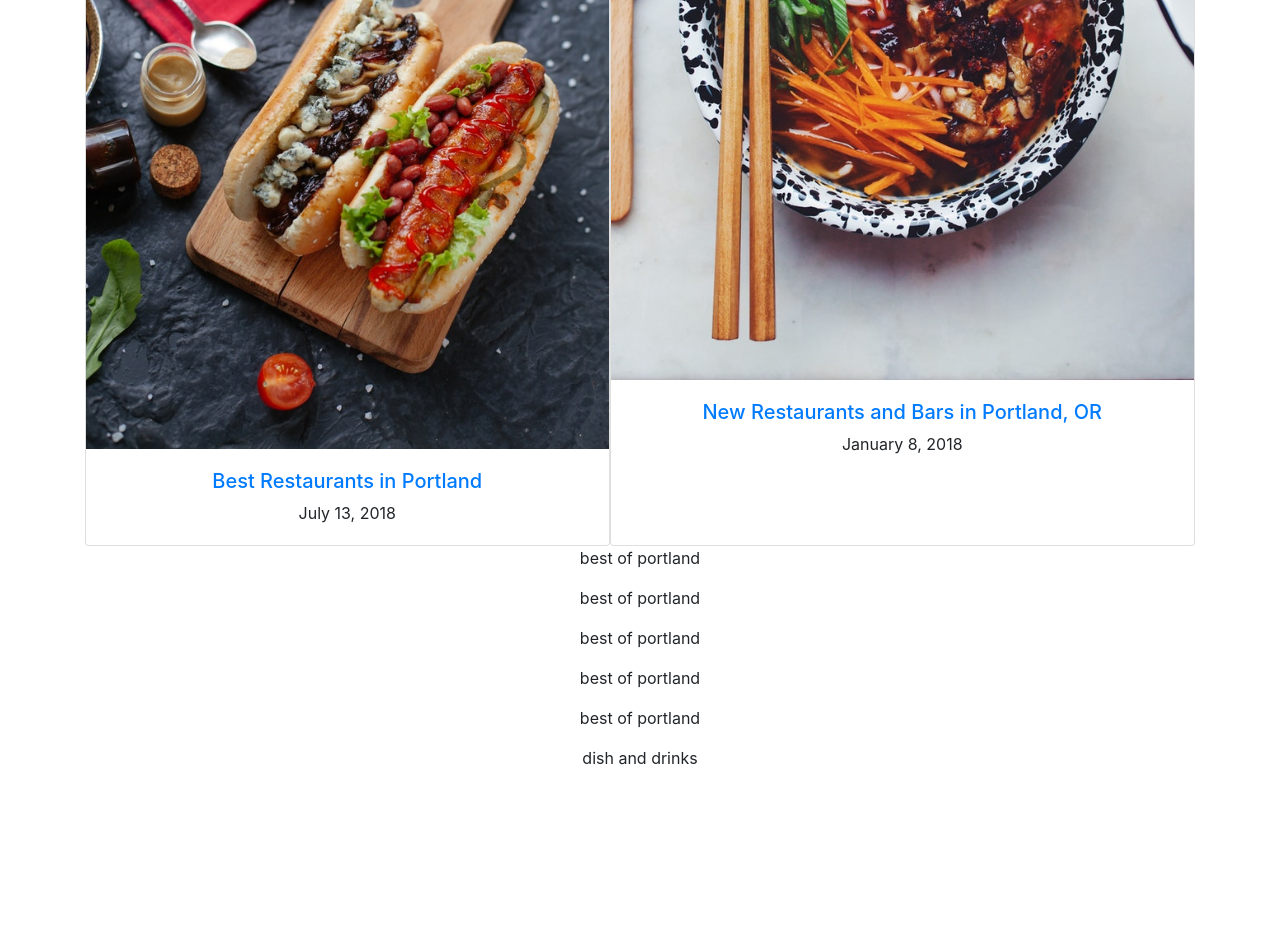
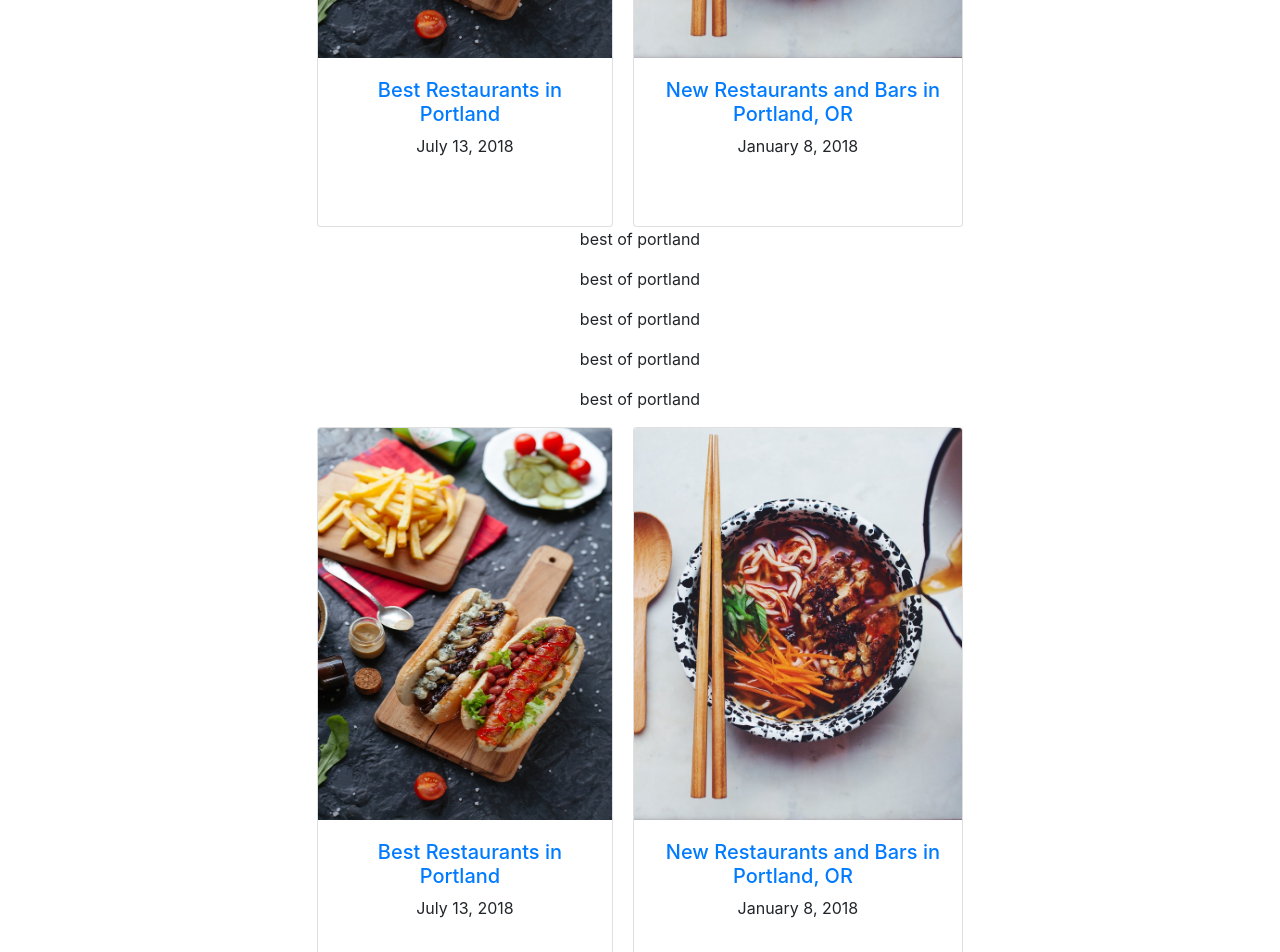
Before and after one commit to ko1h/angular-clone, an Angular app: page / in a window 1280 px wide. Shown: the part 860-1812 px from the top of the page. Before the commit the page ends 1646 px from the top, so only its background shows below. Built offline with nearby package versions, Linux system fonts and the light colour scheme.

Commit message:
Add card to class topGuide

```diff
--- a/src/app/main/main.component.css
+++ b/src/app/main/main.component.css
@@ -49,27 +49,23 @@ a {
 
 .essentials {
   display: flex;
-  justify-content: center;
+  flex-direction: row;
+  max-width: 80%;
+  width: 60%;
+  margin: 0 auto;
+  text-align: center;
 }
-/* .card {
-  width: 100%;
+.card {
   margin: 0 10px;
-  height: 400px;
 }
 .card>img {
-  max-height: 50%;
-} */
-/* .container {
-   display: flex;
-   flex-direction: column;
-   max-width: 80%;
-   width: 40%;
-   border-top: 1px solid black;
-   margin: 0 auto;
-   text-align: center;
+  height: 70%;
 }
-.container>a {
-   padding-top: 2%;
-   text-decoration: none;
-   font-family: serif;
-} */
+.topGuide {
+  display: flex;
+  flex-direction: row;
+  max-width: 80%;
+  width: 60%;
+  margin: 0 auto;
+  text-align: center;
+}
--- a/src/app/main/main.component.html
+++ b/src/app/main/main.component.html
@@ -25,10 +25,10 @@
       </div>
     </div>
     <div class="card">
-      <img class="card-img-top" src="../assets/img/ramen.jpeg" alt="ramen" style="width:100%">
+      <img class="card-img-top"src="../assets/img/ramen.jpeg" alt="ramen" style="width:100%">
       <div class="card-body">
         <h5><a  href="#" class="card-title">New Restaurants and Bars in Portland, OR</a></h5>
-        <p class="card-text">January 8, 2018</p>
+        <p>January 8, 2018</p>
       </div>
     </div>
   </div>
@@ -41,7 +41,20 @@
 
   </div>
   <div class="topGuide">
-
+    <div class="card">
+      <img class="card-img-top" src="../assets/img/hotdog.jpeg" alt="hotdog" style="width:100%">
+      <div class="card-body">
+        <h5><a  href="#">Best Restaurants in Portland</a></h5>
+        <p class="card-text">July 13, 2018</p>
+      </div>
+    </div>
+    <div class="card">
+      <img class="card-img-top"src="../assets/img/ramen.jpeg" alt="ramen" style="width:100%">
+      <div class="card-body">
+        <h5><a  href="#" class="card-title">New Restaurants and Bars in Portland, OR</a></h5>
+        <p>January 8, 2018</p>
+      </div>
+    </div>
   </div>
   <div class="dishAndDrink">
     <p>dish and drinks</p>
```
